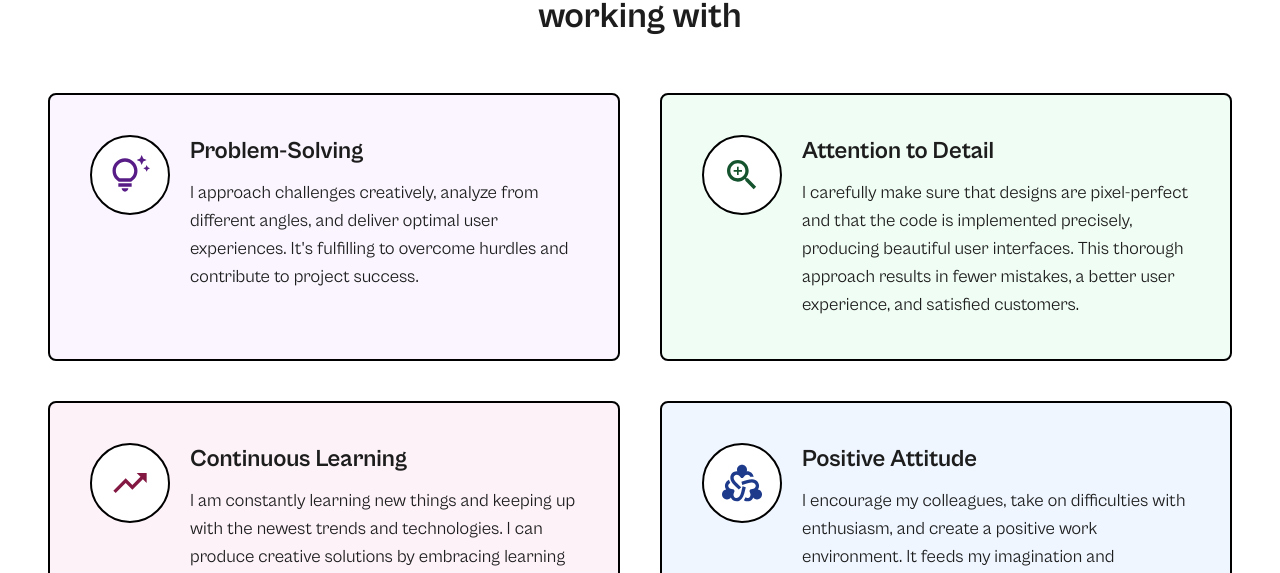
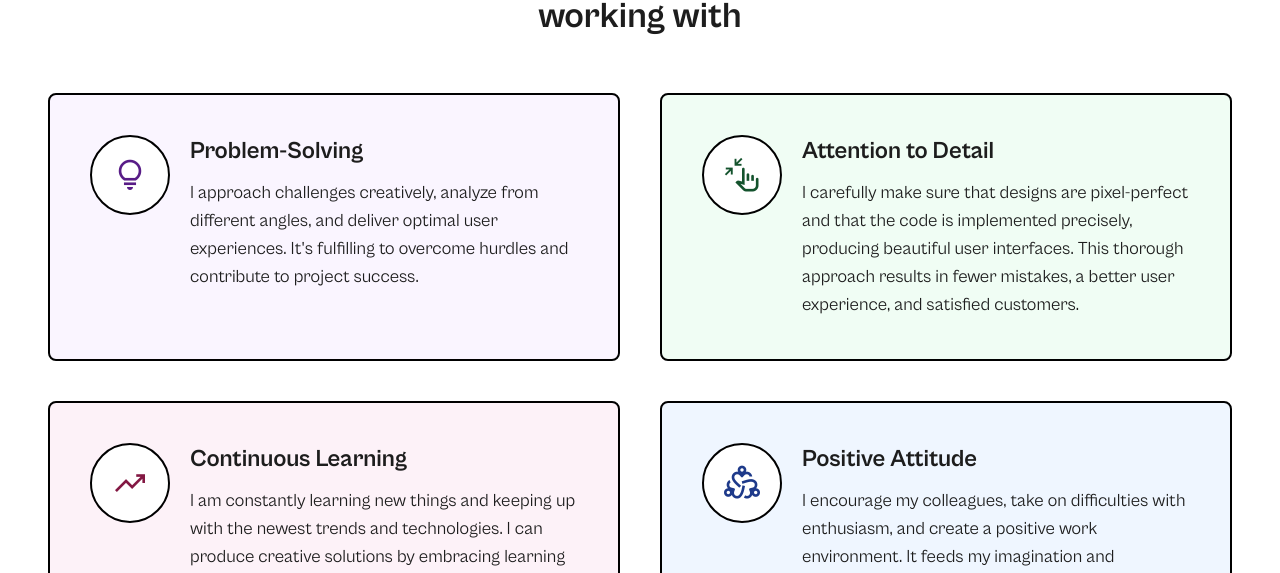
Before and after one commit to julio-benavente/portfolio, a Next.js app: page / in a window 1280 px wide. Shown: the part 1034-1607 px from the top of the page. Built offline with nearby package versions, Linux system fonts and the light colour scheme.

Commit message:
fix: switching icons to material symbols

```diff
--- a/package.json
+++ b/package.json
@@ -26,6 +26,7 @@
     "eslint-config-next": "13.4.9",
     "framer-motion": "^10.15.0",
     "immer": "^10.0.2",
+    "material-symbols": "^0.10.3",
     "next": "13.4.9",
     "nodemailer": "^6.9.4",
     "postcss": "8.4.25",
--- a/src/app/home/SoftSkills/index.tsx
+++ b/src/app/home/SoftSkills/index.tsx
@@ -1,6 +1,6 @@
 "use client";
 
-import React from "react";
+import React, { ReactNode } from "react";
 import * as C from "@/components";
 import ExtensionTwoToneIcon from "@mui/icons-material/ExtensionTwoTone";
 import ZoomInOutlinedIcon from "@mui/icons-material/ZoomInOutlined";
@@ -12,6 +12,9 @@ import Image from "next/image";
 import cls from "@/helpers/cls";
 import PurpleDiamonds from "@/../public/assets/images/purple-diamonds.svg";
 import Thunder from "@/../public/assets/images/thunder.svg";
+import { OverridableComponent } from "@mui/material/OverridableComponent";
+import { SvgIconTypeMap } from "@mui/material";
+import MaterialSymbol from "@/components/MaterialSymbol";
 
 const index = () => {
   return (
@@ -58,31 +61,44 @@ const index = () => {
 
 export default index;
 
-const skillsList = [
+const skillsList: {
+  title: string;
+  icon: (className?: string) => ReactNode;
+  content: string;
+  color: string;
+}[] = [
   {
     title: "Problem-Solving",
-    icon: TipsAndUpdatesOutlinedIcon,
+    icon: (className?: string) => (
+      <MaterialSymbol className={className}>lightbulb</MaterialSymbol>
+    ),
     content:
       "I approach challenges creatively, analyze from different angles, and deliver optimal user experiences. It's fulfilling to overcome hurdles and contribute to project success.",
     color: "purple",
   },
   {
     title: "Attention to Detail",
-    icon: ZoomInOutlinedIcon,
+    icon: (className?: string) => (
+      <MaterialSymbol className={className}>pinch_zoom_in</MaterialSymbol>
+    ),
     content:
       "I carefully make sure that designs are pixel-perfect and that the code is implemented precisely, producing beautiful user interfaces. This thorough approach results in fewer mistakes, a better user experience, and satisfied customers.",
     color: "green",
   },
   {
     title: "Continuous Learning",
-    icon: TrendingUpOutlinedIcon,
+    icon: (className?: string) => (
+      <MaterialSymbol className={className}>trending_up</MaterialSymbol>
+    ),
     content:
       "I am constantly learning new things and keeping up with the newest trends and technologies. I can produce creative solutions by embracing learning opportunities, which improves the caliber of my work and helps me advance professionally.",
     color: "pink",
   },
   {
     title: "Positive Attitude",
-    icon: Diversity2OutlinedIcon,
+    icon: (className?: string) => (
+      <MaterialSymbol className={className}>diversity_2</MaterialSymbol>
+    ),
     content:
       "I encourage my colleagues, take on difficulties with enthusiasm, and create a positive work environment. It feeds my imagination and motivates me to complete every endeavor with excellence.",
     color: "blue",
@@ -108,15 +124,15 @@ const SkillItem = (props: (typeof skillsList)[number]) => {
           "xs:justify-self-start"
         )}
       >
-        <props.icon
-          className={cls(
-            "w-10 h-10",
-            { "fill-purple-900": props.color === "purple" },
-            { "fill-green-900": props.color === "green" },
-            { "fill-pink-900": props.color === "pink" },
-            { "fill-blue-900": props.color === "blue" }
-          )}
-        />
+        {props.icon(
+          cls(
+            "text-4xl",
+            { "text-purple-900": props.color === "purple" },
+            { "text-green-900": props.color === "green" },
+            { "text-pink-900": props.color === "pink" },
+            { "text-blue-900": props.color === "blue" }
+          )
+        )}
       </div>
       <div>
         <h3 className="text-2xl font-bold mb-3">{props.title}</h3>
--- a/src/app/page.tsx
+++ b/src/app/page.tsx
@@ -5,6 +5,8 @@ import SoftSkills from "./home/SoftSkills";
 import Experience from "./home/Experience";
 import Works from "./home/Works";
 import Contact from "./home/Contact";
+
+import "material-symbols/outlined.css";
 
 export default function Home() {
   return (
--- /dev/null
+++ b/src/components/MaterialSymbol/index.tsx
@@ -0,0 +1,19 @@
+import cls from "@/helpers/cls";
+import React from "react";
+
+const MaterialSymbol = ({
+  className,
+  children,
+}: {
+  className?: string;
+  // type: "outline" | "rounded" | "sharp"
+  children: string;
+}) => {
+  return (
+    <span className={cls("material-symbols-outlined", className)}>
+      {children}
+    </span>
+  );
+};
+
+export default MaterialSymbol;
```
Also changed, not shown: src/app/site.webmanifest (deleted), 1 other file (tests, documents, lock files or other folders).
